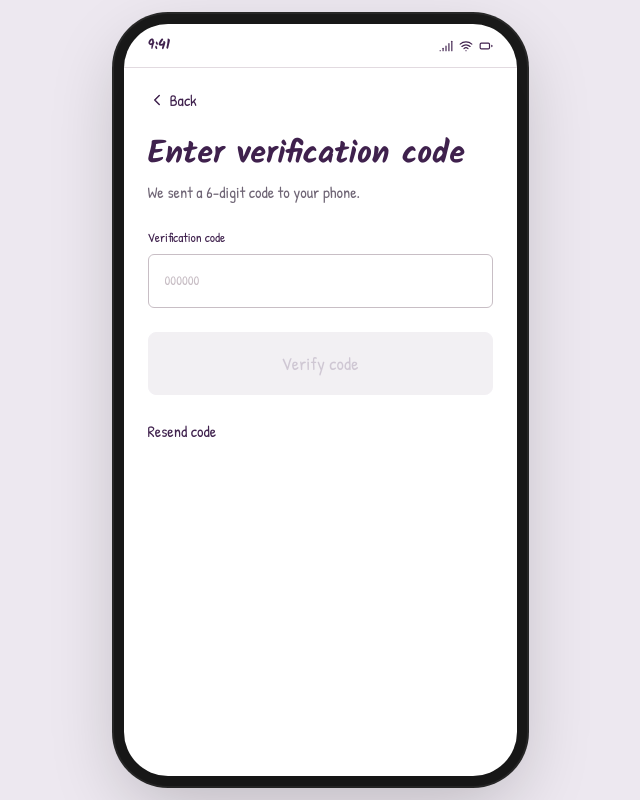
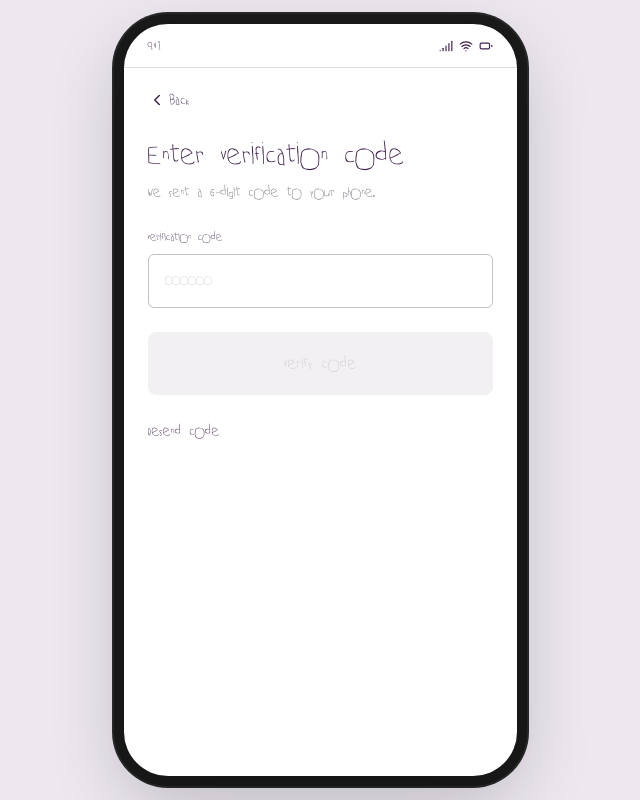
Before and after one commit to nateadmin/aymm2, a React (Vite) app in the folder web/: page /OTP in a window 1280 px wide. Shown: the whole page, without its empty margins (320-960 px from the left). Built offline with nearby package versions, Linux system fonts and the light colour scheme.

Commit message:
Replace Patrick Hand and Kalam with Two Turtle Doves everywhere
Remove Google Fonts dependency and use the uploaded Two Turtle Doves
typeface as the sole font for body, headings, and brand text.

Co-authored-by: charles <charles@wefoundd.com>

```diff
--- a/web/src/theme/components.css
+++ b/web/src/theme/components.css
@@ -1,7 +1,7 @@
 .aymm-heading {
   margin: 0;
   font-family: var(--font-heading);
-  font-weight: 700;
+  font-weight: 400;
   color: var(--aymm-purple);
 }
 
@@ -555,7 +555,7 @@
 
 .feed-card__action--active {
   color: var(--aymm-rose);
-  font-weight: 700;
+  font-weight: 400;
 }
 
 .feed-card__action--share,
@@ -605,7 +605,7 @@
 .chat-view__name,
 .profile-page__name {
   margin: 0;
-  font-weight: 700;
+  font-weight: 400;
   color: var(--aymm-purple);
 }
 
@@ -728,7 +728,7 @@
 
 .table-card__title {
   margin: 0;
-  font-weight: 700;
+  font-weight: 400;
 }
 
 .table-detail,
@@ -865,7 +865,7 @@
 
 .comment-list__author {
   margin: 0;
-  font-weight: 700;
+  font-weight: 400;
 }
 
 .about-page,
--- a/web/src/theme/fonts.css
+++ b/web/src/theme/fonts.css
@@ -1,5 +1,3 @@
-@import url('https://fonts.googleapis.com/css2?family=Kalam:wght@700&family=Patrick+Hand&display=swap');
-
 @font-face {
   font-family: 'Two Turtle Doves';
   src:
--- a/web/src/theme/layout.css
+++ b/web/src/theme/layout.css
@@ -208,7 +208,7 @@ select {
   margin: 0;
   font-family: var(--font-heading);
   font-size: var(--text-3xl);
-  font-weight: 700;
+  font-weight: 400;
   color: var(--aymm-purple);
 }
 
--- a/web/src/theme/screens.css
+++ b/web/src/theme/screens.css
@@ -28,7 +28,7 @@
 .mobile-screen__status-time {
   font-family: var(--font-heading);
   font-size: 0.875rem;
-  font-weight: 700;
+  font-weight: 400;
   line-height: 1.3125rem;
   color: var(--aymm-purple);
 }
@@ -208,7 +208,7 @@
   margin: 0;
   font-family: var(--font-heading);
   font-size: 2rem;
-  font-weight: 700;
+  font-weight: 400;
   line-height: 1.2;
   color: var(--aymm-purple);
 }
@@ -302,7 +302,7 @@
   margin: 0;
   font-family: var(--font-heading);
   font-size: 2rem;
-  font-weight: 700;
+  font-weight: 400;
   line-height: 1.15;
   color: var(--aymm-purple);
 }
@@ -323,7 +323,7 @@
   margin: 0 0 0.75rem;
   font-family: var(--font-heading);
   font-size: 1.25rem;
-  font-weight: 700;
+  font-weight: 400;
   color: var(--aymm-purple);
 }
 
@@ -366,7 +366,7 @@
   margin: 0;
   font-family: var(--font-heading);
   font-size: 1rem;
-  font-weight: 700;
+  font-weight: 400;
   color: var(--aymm-purple);
 }
 
@@ -402,7 +402,7 @@
   margin: 0;
   font-family: var(--font-heading);
   font-size: 1.0625rem;
-  font-weight: 700;
+  font-weight: 400;
   color: var(--aymm-purple);
 }
 
@@ -501,7 +501,7 @@
 
 .screen-index__link {
   font-size: 1.0625rem;
-  font-weight: 700;
+  font-weight: 400;
   color: var(--aymm-purple);
   text-decoration: none;
 }
@@ -520,7 +520,7 @@
 
 .screen-index__badge {
   font-size: 0.6875rem;
-  font-weight: 700;
+  font-weight: 400;
   text-transform: uppercase;
   letter-spacing: 0.06em;
   padding: 0.15rem 0.45rem;
@@ -552,7 +552,7 @@
 .screen-stub__phase {
   margin: 0;
   font-size: var(--text-xs);
-  font-weight: 700;
+  font-weight: 400;
   text-transform: uppercase;
   letter-spacing: 0.08em;
   color: var(--aymm-phase-violet);
--- a/web/src/theme/tokens.css
+++ b/web/src/theme/tokens.css
@@ -22,9 +22,9 @@
   --aymm-btn-disabled-bg: #e8e4eb;
   --aymm-btn-disabled-text: #a89bb0;
 
-  --font-body: 'Patrick Hand', cursive;
-  --font-heading: 'Kalam', cursive;
-  --font-brand: 'Two Turtle Doves', 'Patrick Hand', cursive;
+  --font-body: 'Two Turtle Doves', cursive;
+  --font-heading: 'Two Turtle Doves', cursive;
+  --font-brand: 'Two Turtle Doves', cursive;
 
   --radius-button: 8px;
   --radius-input: 6px;
```
Also changed, not shown: 2 other files (tests, documents, lock files or other folders).
